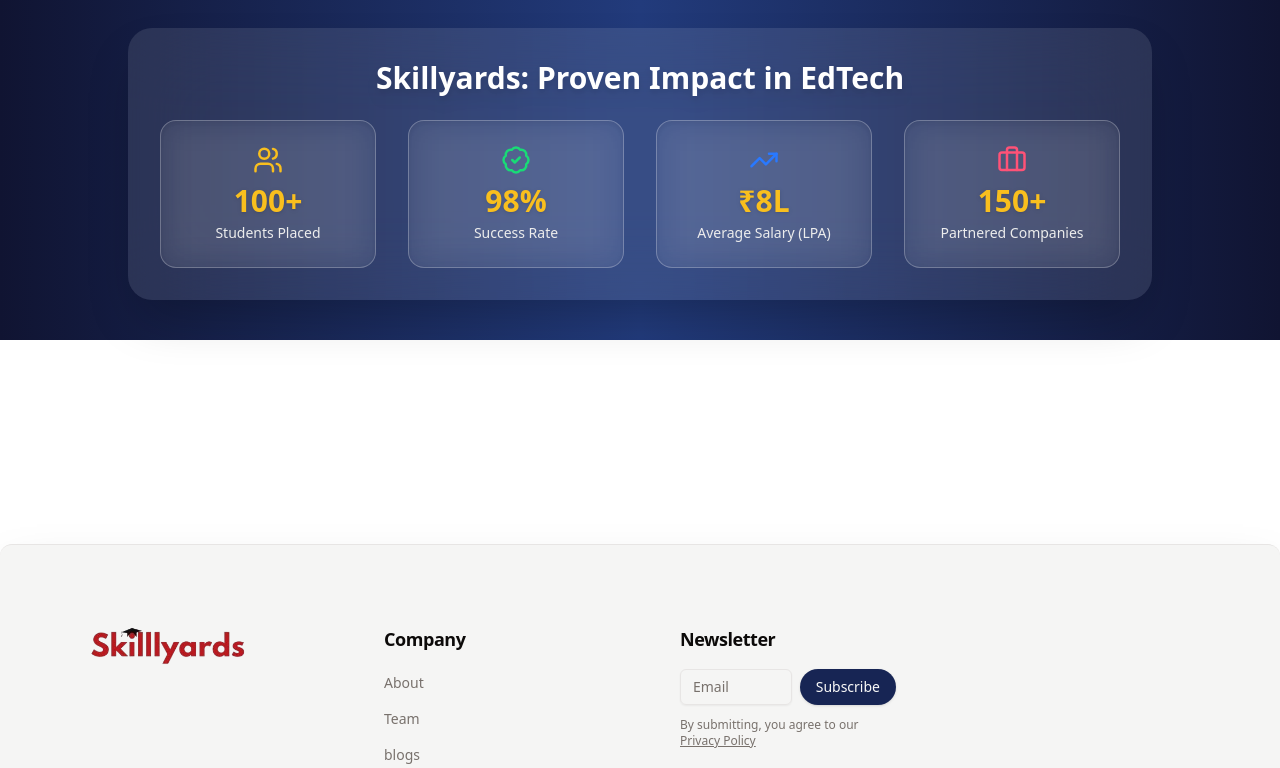
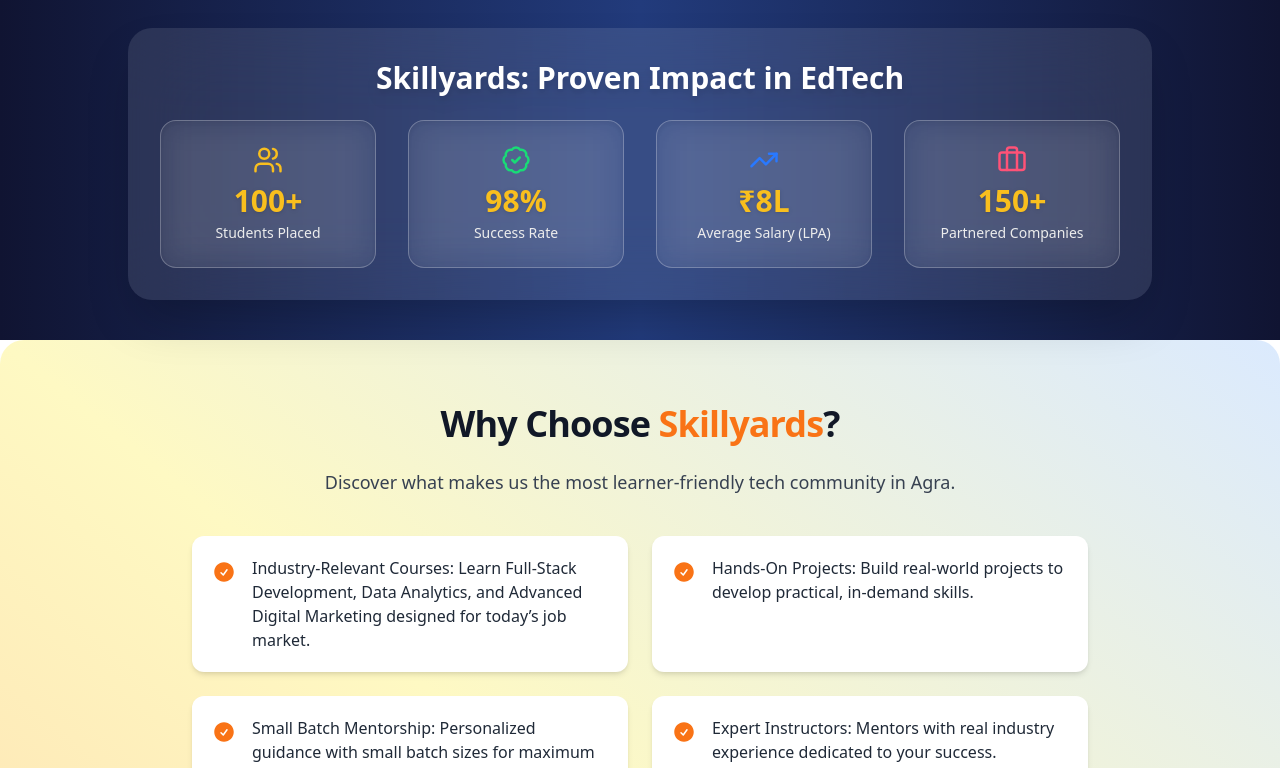
Before and after one commit to Skill-yards/Skilllyards-new-website, a React (Vite) app: page / in a window 1280 px wide. Shown: the part 2000-2768 px from the top of the page. Built offline with nearby package versions, Linux system fonts and the light colour scheme; some icons are missing; the HTML template or start-up script is replaced by a standard one.

Commit message:
added why choose skillyards

```diff
--- a/src/Pages/Home.jsx
+++ b/src/Pages/Home.jsx
@@ -3,6 +3,7 @@
 import Stats from '@/components/Stats';
 import WhatStudentsSaid from '@/components/feedback-home/WhatStudentsSaid';
 import useScrollAnimation from '../components/hooks/useScrollAnimation';
+import WhyChooseSkillyards from '@/components/whyChooseSkillyards';
 
 
 const Home = () => {
@@ -15,10 +16,7 @@
       <OurPartner className ={"reveal"} />
       <WhatStudentsSaid  className={"reveal"}/>
       <Stats />
-      <div className="container mx-auto px-6 py-8 pt-28 reveal">
-        <h1 className="text-3xl font-bold text-blue-950">Welcome to Home</h1>
-        <p>This is the home page.</p>
-      </div>
+      <WhyChooseSkillyards/>
     </>
   );
 };
```
Also changed, not shown: 1 other file (tests, documents, lock files or other folders).
